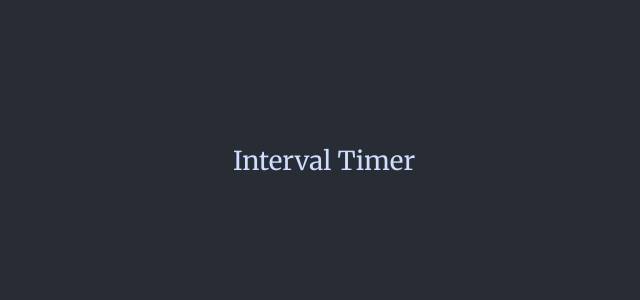
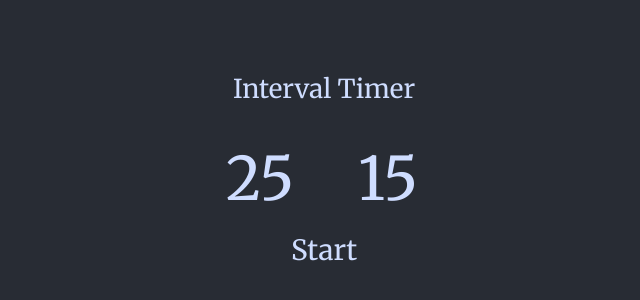
Before and after one commit to jerry-sky/simple-interval-timer, a React (Create React App) app: page / in a window 1280 px wide. Shown: the part 240-540 px from the top of the page, without its empty margins (316-956 px from the left). Built offline with nearby package versions, Linux system fonts and the light colour scheme.

Commit message:
fixed the EditIntervals component

```diff
--- /dev/null
+++ b/src/EditIntervals.scss
@@ -0,0 +1,4 @@
+
+.intervals {
+    width: 100%;
+}
--- a/src/EditIntervals.tsx
+++ b/src/EditIntervals.tsx
@@ -1,4 +1,5 @@
-import React, { Component } from "react";
+import React, { Component, ChangeEvent, FormEvent } from "react";
+import "./EditIntervals.scss";
 
 /**
  * The object that defines one interval in the program.
@@ -24,9 +25,12 @@ interface IntervalListState {
     intervals: Interval[];
 }
 
-class EditIntervals extends Component<{}, IntervalListState> {
+export interface EditIntervalsProps {
+    submitFunction: () => any;
+}
 
-    constructor(props: {}) {
+class EditIntervals extends Component<EditIntervalsProps, IntervalListState> {
+    constructor(props: EditIntervalsProps) {
         super(props);
 
         // define some default interval values
@@ -35,28 +39,71 @@ class EditIntervals extends Component<{}, IntervalListState> {
                 {
                     id: 1,
                     interval: 25,
-                    description: 'Focus'
+                    description: "Focus",
                 },
                 {
                     id: 2,
                     interval: 15,
-                    description: 'Break'
-                }
-            ]
-        }
+                    description: "Break",
+                },
+            ],
+        };
 
         this.handleChange = this.handleChange.bind(this);
 
+        this.submitForm = (event: any) => {
+            event.preventDefault();
+            props.submitFunction();
+        };
     }
 
-    handleChange(event: Event) {
-        console.log('state changed')
+    private submitForm: (event: FormEvent<HTMLFormElement>) => any;
+
+    handleChange(event: ChangeEvent<HTMLInputElement>, id: number) {
+        const value = parseInt(event.target.value) || 0;
+        this.setState({
+            intervals: [
+                ...this.state.intervals.slice(0, id - 1),
+                {
+                    ...this.state.intervals[id - 1],
+                    interval: value,
+                },
+                ...this.state.intervals.slice(id),
+            ],
+        });
     }
 
     render() {
+        /**
+         * Generates input elements for all saved intervals.
+         */
+        const generateInputElements = () => {
+            const output: JSX.Element[] = [];
+            // add the ‘autofocus’ attribute to the first element
+            let first = true;
+            for (const interval of this.state.intervals) {
+                output.push(
+                    <input
+                        autoFocus={first}
+                        className="number"
+                        key={interval.id}
+                        type="text"
+                        value={interval.interval || ""}
+                        placeholder="0"
+                        onChange={(event) =>
+                            this.handleChange(event, interval.id)
+                        }
+                    />
+                );
+                first = false;
+            }
+            return output;
+        };
+
         return (
-            <form>
-
+            <form onSubmit={this.submitForm}>
+                <div className="intervals">{generateInputElements()}</div>
+                <button type="submit">Start</button>
             </form>
         );
     }
--- a/src/Program.tsx
+++ b/src/Program.tsx
@@ -1,13 +1,19 @@
 import React, { Component } from "react";
 import "./Program.scss";
+import Form from "./EditIntervals";
 
 class Program extends Component<{}> {
+
+    private submitIntervalForm() {
+        console.log('I’m going outside');
+    }
 
     render() {
         return (
             <div className="program">
                 <div className="header">
                     <p>Interval Timer</p>
+                    <Form submitFunction={this.submitIntervalForm} />
                 </div>
             </div>
         );
--- a/src/_settings.scss
+++ b/src/_settings.scss
@@ -1,8 +1,8 @@
 $foreground: #CFDDFF;
 $background: #282C34;
+$secondary-background: #35374A;
 $theme-colour: #4949E6;
 
-$border-colour: #6B6B6B;
 
 @mixin lil-shadow {
     box-shadow: 0 0 2px $foreground;
--- a/src/index.scss
+++ b/src/index.scss
@@ -2,14 +2,40 @@
 
 body {
     margin: 0;
+    background: $background;
+}
+
+* {
     font-family: "Merriweather", serif;
     -webkit-font-smoothing: antialiased;
     -moz-osx-font-smoothing: grayscale;
     color: $foreground;
-    background: $background;
 }
 
 code {
     font-family: source-code-pro, Menlo, Monaco, Consolas, "Courier New",
         monospace;
 }
+
+input.number {
+    // background: $secondary-background;
+    background: transparent;
+    color: $foreground;
+    border: none;
+    font-size: calc(20px + 5vmin);
+    padding: 10px 14px;
+    border-radius: 0;
+    min-width: 0;
+    width: 100px;
+    text-align: center;
+    outline: none;
+}
+
+button {
+    // background: $secondary-background;
+    background: transparent;
+    border: 0;
+    border-radius: 0;
+    font-size: calc(12px + 2vmin);
+    padding: 6px 15px;
+}
```
